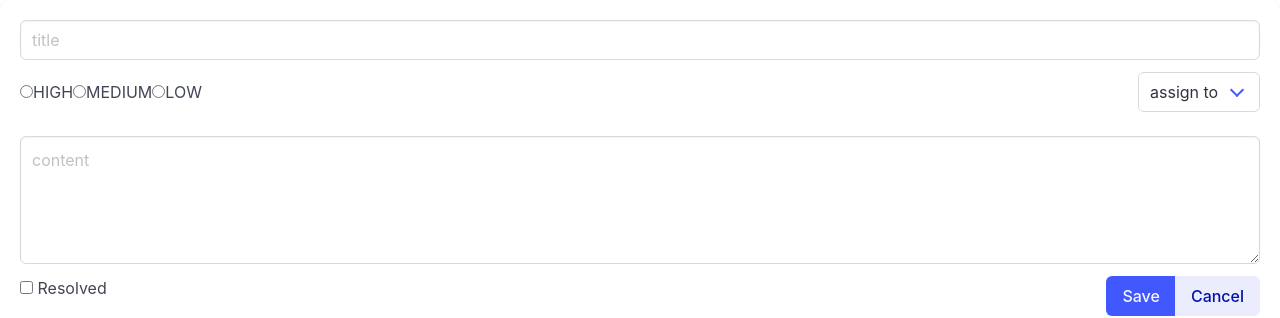
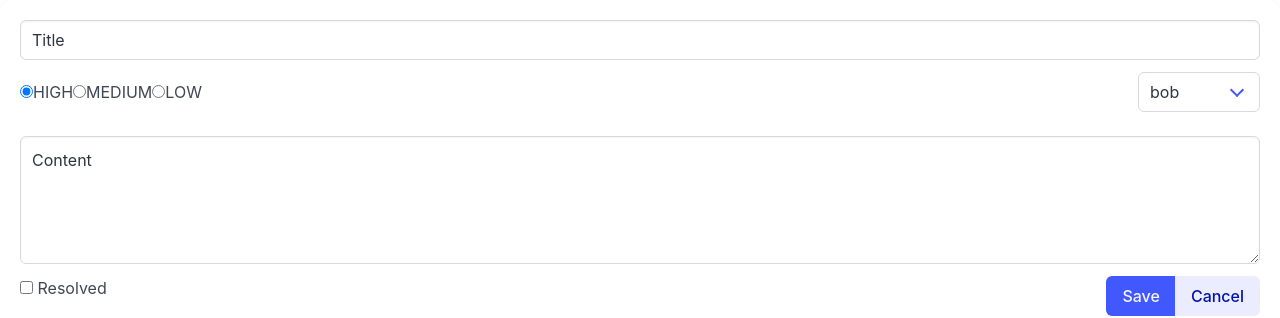
Before and after one commit to tim811223/ReactJS, a React (Vite) app in the folder ch9/TODO-LIST/assignments/todo-list/: page / in a window 1280 px wide. Shown: the top 318 px of the page. Built offline with nearby package versions, Linux system fonts and the light colour scheme.

Commit message:
ch9-92 由於Editor.tsx改為外部傳入資料,所以改為呼叫Editor.tsx的地方都要加入資料傳入

```diff
--- a/ch9/TODO-LIST/assignments/todo-list/src/App.tsx
+++ b/ch9/TODO-LIST/assignments/todo-list/src/App.tsx
@@ -3,9 +3,17 @@ import { TodoItem, Priority } from "./Todos/TodoItem";
 import { Todolist } from "./Todos/Todolist";
 
 export const App = () => {
+  const todo = {
+    title: "Title",
+    priority: 0,
+    assignee: "bob",
+    content: "Content",
+    resolved: false,
+  };
+
   return (
     <>
-      <Editor />
+      <Editor {...todo}/>
 
       <TodoItem
         title={"title"}
```
